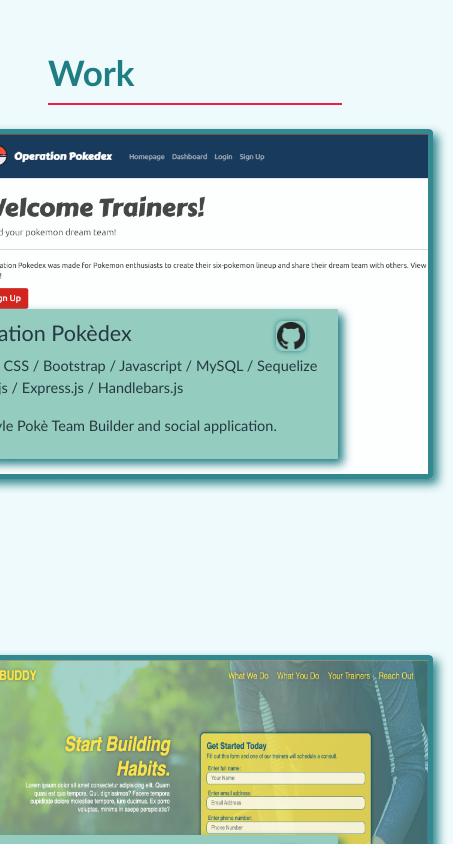
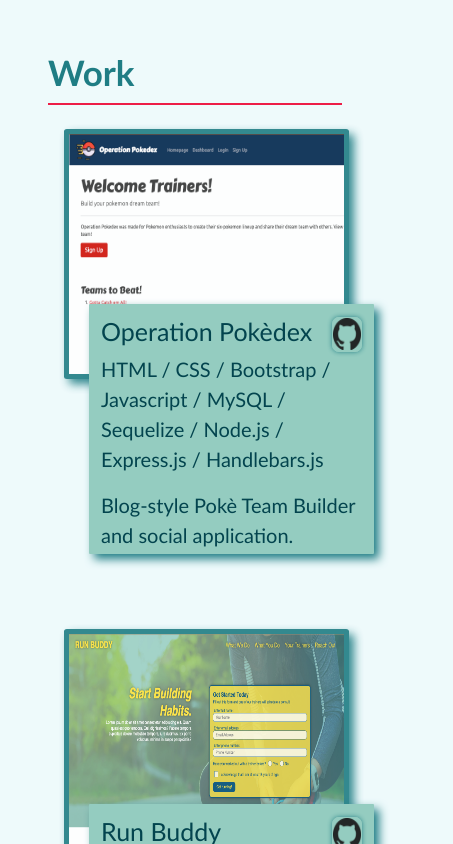
Before and after one commit to charliec1665/charliec-dev-portfolio, a React (Create React App) app: page / in a window 390 px wide. Shown: the part 2060-2904 px from the top of the page, 453 px wide, since content can reach past the window. Built offline with nearby package versions, Linux system fonts and the light colour scheme.

Commit message:
adjust work sample placement for mobile and tablet - needs fix for full size now

```diff
--- a/src/components/Work/index.js
+++ b/src/components/Work/index.js
@@ -1,5 +1,8 @@
 import React from 'react'
 import WorkList from '../WorkList'
+
+// REACT BOOTSTRAP
+import Container from 'react-bootstrap/Container';
 
 function Work() {
     return (
@@ -7,9 +10,9 @@
             <h3 id='work'>
                 Work
             </h3>
-            <div className='px-3 pt-3'>
+            <Container fluid='md' className='px-3 pt-3'>
                 <WorkList></WorkList>
-            </div>
+            </Container>
         </section>
     )
 }
--- a/src/components/WorkList/index.js
+++ b/src/components/WorkList/index.js
@@ -5,6 +5,11 @@
 import WorkSample4 from '../../assets/images/official-work-sample4.jpeg'
 // import WorkSample5 from '../../assets/images/work-sample5.jpg'
 import GithubIcon from '../../assets/logos/GitHub-Mark/PNG/GitHub-Mark-32px.png'
+
+// REACT BOOTSTRAP
+// import Container from 'react-bootstrap/Container';
+import Row from 'react-bootstrap/Row';
+
 
 const WorkList = () => {
     // array of information for each portfolio item
@@ -53,7 +58,7 @@
 
     return (
         <div>
-            <div className="work-sample d-flex flex-row flex-wrap justify-content-center">
+            <Row className="work-sample d-flex flex-row flex-wrap justify-content-center">
                 {/* mapping works array to render each work and its respective tag */}
                 {works.map((work) => (
                     <div>
@@ -79,7 +84,7 @@
                         </div>
                     </div>
                 ))}
-            </div>
+            </Row>
         </div>
     )
 }
--- a/src/index.css
+++ b/src/index.css
@@ -141,7 +141,7 @@
 }
 
 .sample-tag {
-  color: #263940;
+  color: #03444e;
   background-color: var(--secondary-med-color);
   width: 400px;
   height: 150px;
@@ -229,6 +229,10 @@
     display: flex;
     flex-wrap: wrap;
   }
+
+  .work-sample a img {
+    margin: 0 0 0 12%;
+  }
 }
 
 /* MEDIA QUERIES FOR MOBILE PHONES AND SMALLER */
@@ -256,6 +260,31 @@
     font-size: 21px;
   }
 
+  .work-sample a img {
+    margin: auto;
+    width: 285px;
+    height: 250px;
+  }
+
+  .sample-tag {
+    width: 285px;
+    height: 250px;
+    font-size: 20px;
+    bottom: 75px;
+    margin: 0;
+    margin-left: 25px;
+  }
+
+  .sample-tag h4 {
+    font-size: 25px;
+  }
+
+  .sample-tag a img {
+    width: 35px;
+    height: 35px;
+    margin: 0px;
+  }
+
   #summary {
     font-size: 21px;
   }
```
